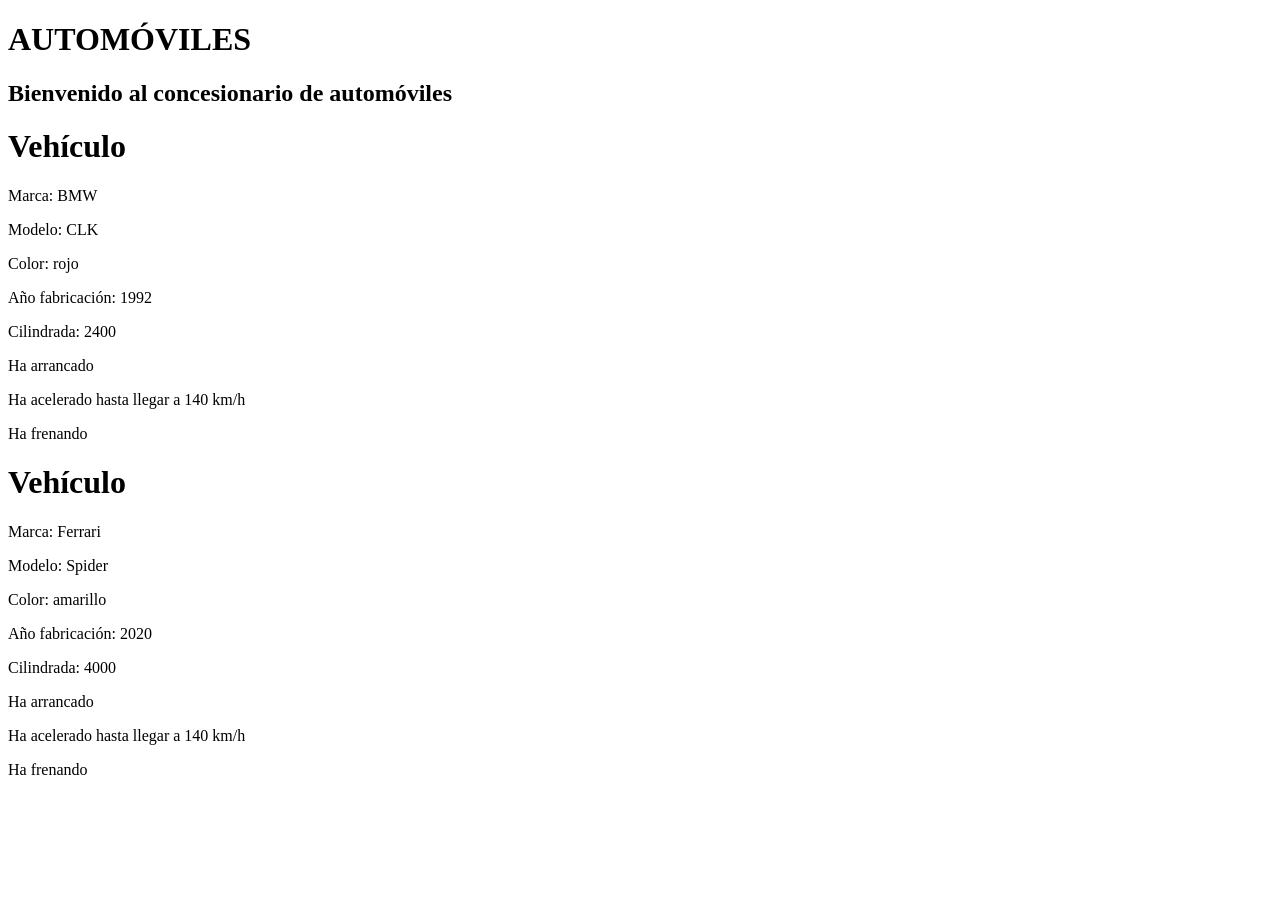
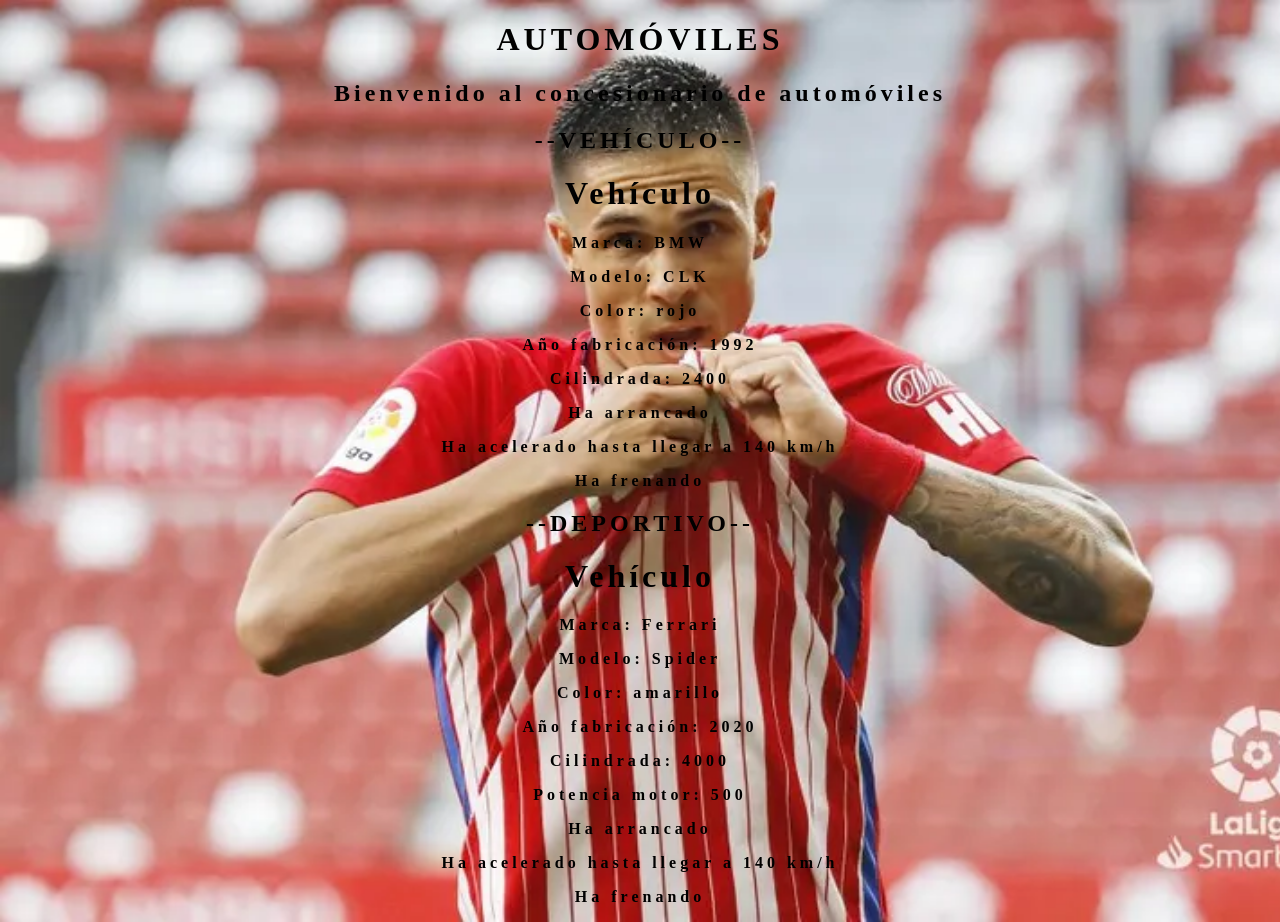
Before and after one commit to jaimecamocha/ExamenT4DWECDIW, a plain HTML site: page index.html in a window 1280 px wide. Before the commit the page ends 800 px from the top, so only its background shows below. Drawn offline with Linux system fonts and the light colour scheme.

Commit message:
Correción de errores

```diff
--- a/index.html
+++ b/index.html
@@ -9,7 +9,7 @@
 </head>
 <body>
     <h1>AUTOMÓVILES</h1>
-    <h2>Bienvenido al concesionario de automóviles</h2>
+    <div id="contenedorTitulo"><h2>Bienvenido al concesionario de automóviles</h2></div>
 
     <script type="module" src="scripts/main.js"></script>
 </body>
--- a/scripts/main.js
+++ b/scripts/main.js
@@ -18,6 +18,7 @@
 const vehiculo1 = new Vehiculo('BMW', 'CLK', 'rojo', 1992, '2400');
 
 //mostramos datos y accciones
+mostrarResultado("<h2>--VEHÍCULO--</h2>")
 vehiculo1.mostrarDatos();
 vehiculo1.arrancar();
 vehiculo1.acelerar("140");
@@ -25,7 +26,7 @@
 
 
 //creamos el vehiculo object
-const vehiculoObject = new Vehiculo({
+const vehiculoObject = ({
     marca: 'BMW',
     modelo: 'CLK',
     color: 'rojo',
@@ -44,13 +45,15 @@
 const deportivo1 = new automovilDeportivo('Ferrari', 'Spider', 'amarillo', 2020, '4000', '500');
 
 //mostramos datos y acciones
+mostrarResultado("<h2>--DEPORTIVO--</h2>")
 deportivo1.mostrarDatos();
+mostrarResultado("<div>Potencia motor: " + deportivo1.potenciaMotor + "</div>");
 deportivo1.arrancar();
 deportivo1.acelerar("140");
 deportivo1.frenar();
 
 //creamos el deportivo object
-const deportivoObject = new automovilDeportivo({
+const deportivoObject = ({
     marca: 'Ferrari',
     modelo: 'Spider',
     color: 'amarillo',
@@ -63,8 +66,8 @@
 localStorage.setItem("deportivo", JSON.stringify(deportivoObject));
 
 //borramos la marca y el modelo
-localStorage.removeItem("marca", deportivoObject);
-localStorage.removeItem("modelo", deportivoObject);
+localStorage.removeItem('marca');
+localStorage.removeItem('modelo');
 
 //limpieza del localstorage
 //localStorage.clear();
--- a/styles/style.css
+++ b/styles/style.css
@@ -0,0 +1,12 @@
+body{
+    background-image:url('../assets/imgs/goat.jpg');
+    text-align: center;
+    letter-spacing: 4px;
+    font-weight: bold;
+    background-size: cover;
+}
+
+#contenedorTitulo{
+    text-shadow: (1px, 1px, 1px, black);
+
+}
```
Also changed, not shown: assets/imgs/goat.jpg (added).
